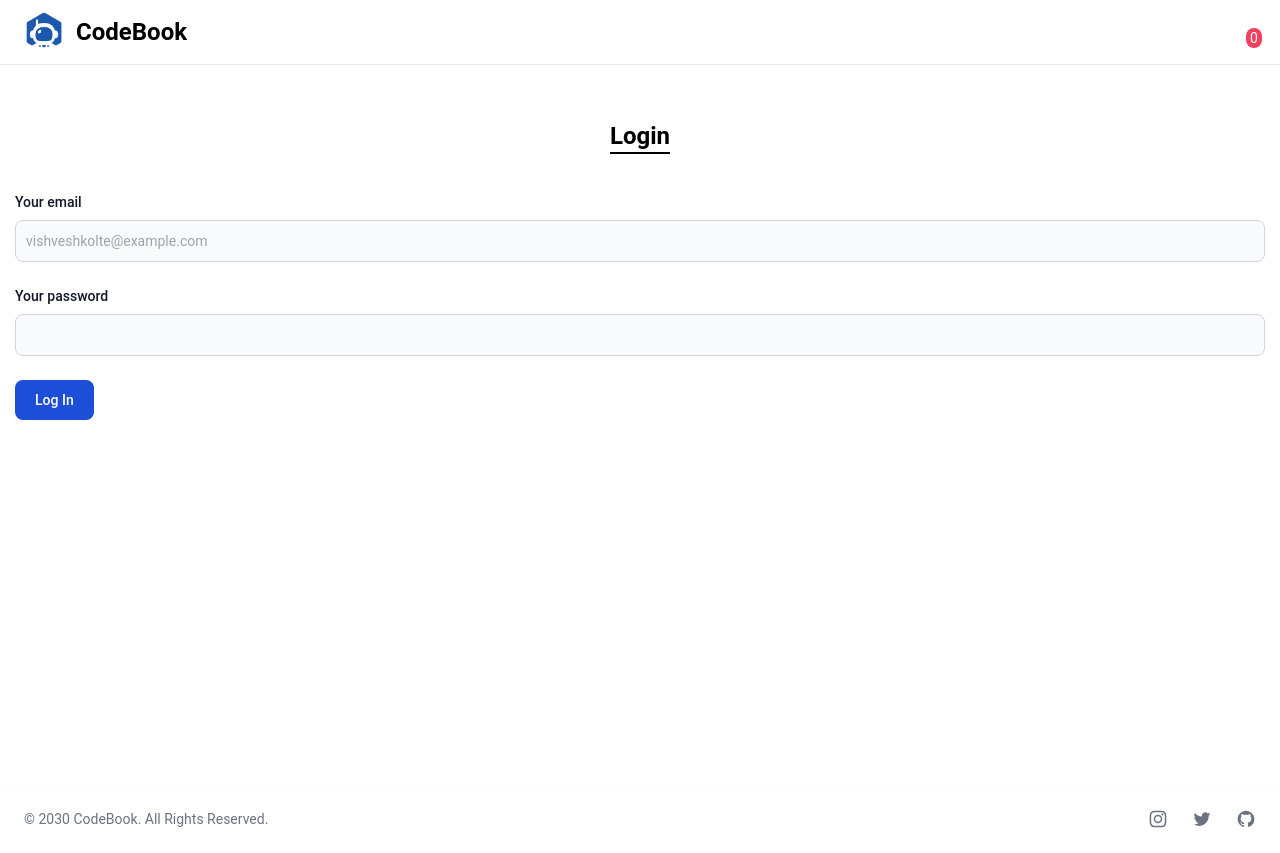
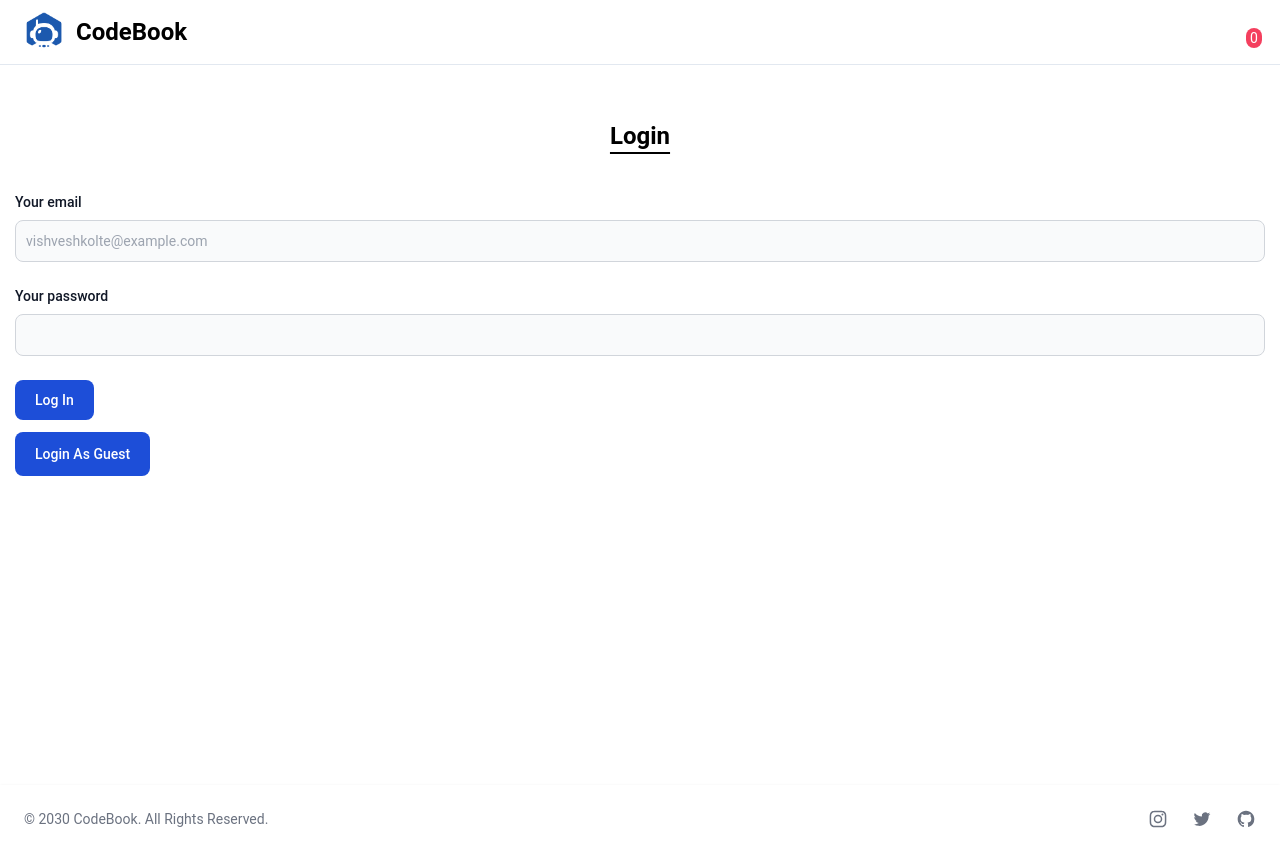
Before and after one commit to Vishvesh-48/codebook-app, a React (Create React App) app: page /login in a window 1280 px wide. Built offline with nearby package versions, Linux system fonts and the light colour scheme.

Commit message:
loginAsGeust

```diff
--- a/src/pages/Login.js
+++ b/src/pages/Login.js
@@ -37,9 +37,42 @@
         sessionStorage.setItem("cbid", JSON.stringify(data.user.id))
       }
     } catch (error) {
-       toast.error(error.message , {closeButton : true , position: "bottom-center"})
+      toast.error(error.message, { closeButton: true, position: "bottom-center" })
     }
 
+  }
+
+  async function handleLoginGeust() {
+    email.current.value = process.env.REACT_APP_LOGINID
+    password.current.value = process.env.REACT_APP_PASSWORD
+
+
+    try {
+      const authDetail = {
+        email: email.current.value,
+        password: password.current.value
+      }
+     console.log(authDetail)
+      const requestOption = {
+        method: "POST",
+        headers: { "content-type": "application/json" },
+        body: JSON.stringify(authDetail)
+      }
+
+      const response = await fetch(`${process.env.REACT_APP_HOST}/login`, requestOption)
+      if (!response.ok) {
+        throw { message: response.statusText, status: response.status } // eslint-disable-line
+      }
+      const data = await response.json()
+      if (data.accessToken) {
+        sessionStorage.setItem("Token", JSON.stringify(data.accessToken))
+        sessionStorage.setItem("cbid", JSON.stringify(data.user.id))
+      }
+      data.accessToken ? navigate("/products") : toast.error(data)
+
+    } catch (error) {
+      toast.error(error.message, { closeButton: true, position: "bottom-center" })
+    }
 
   }
 
@@ -61,7 +94,7 @@
         </div>
         <button type="submit" className="text-white bg-blue-700 hover:bg-blue-800 focus:ring-4 focus:outline-none focus:ring-blue-300 font-medium rounded-lg text-sm w-full sm:w-auto px-5 py-2.5 text-center dark:bg-blue-600 dark:hover:bg-blue-700 dark:focus:ring-blue-800">Log In</button>
       </form>
-      {/* <button className="mt-3 cursor-pointer text-white bg-blue-700 hover:bg-blue-800 focus:ring-4 focus:outline-none focus:ring-blue-300 font-medium rounded-lg text-sm w-full sm:w-auto px-5 py-3 text-center dark:bg-blue-600 dark:hover:bg-blue-700 dark:focus:ring-blue-800">Login As Guest</button> */}
+      <button onClick={handleLoginGeust} className="mt-3 cursor-pointer text-white bg-blue-700 hover:bg-blue-800 focus:ring-4 focus:outline-none focus:ring-blue-300 font-medium rounded-lg text-sm w-full sm:w-auto px-5 py-3 text-center dark:bg-blue-600 dark:hover:bg-blue-700 dark:focus:ring-blue-800">Login As Guest</button>
     </main>
   )
 }
```
